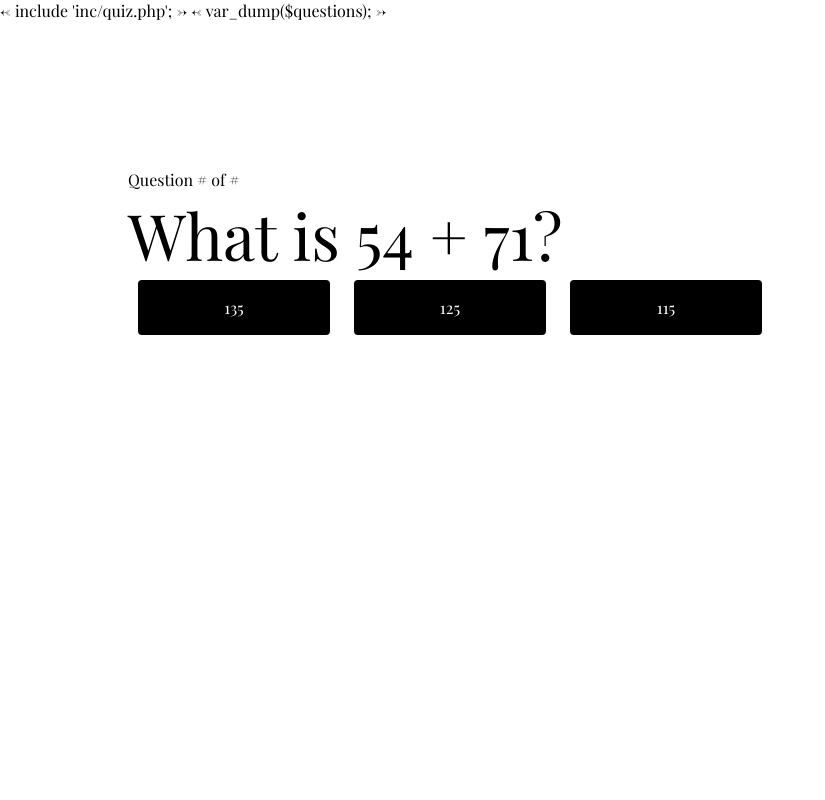
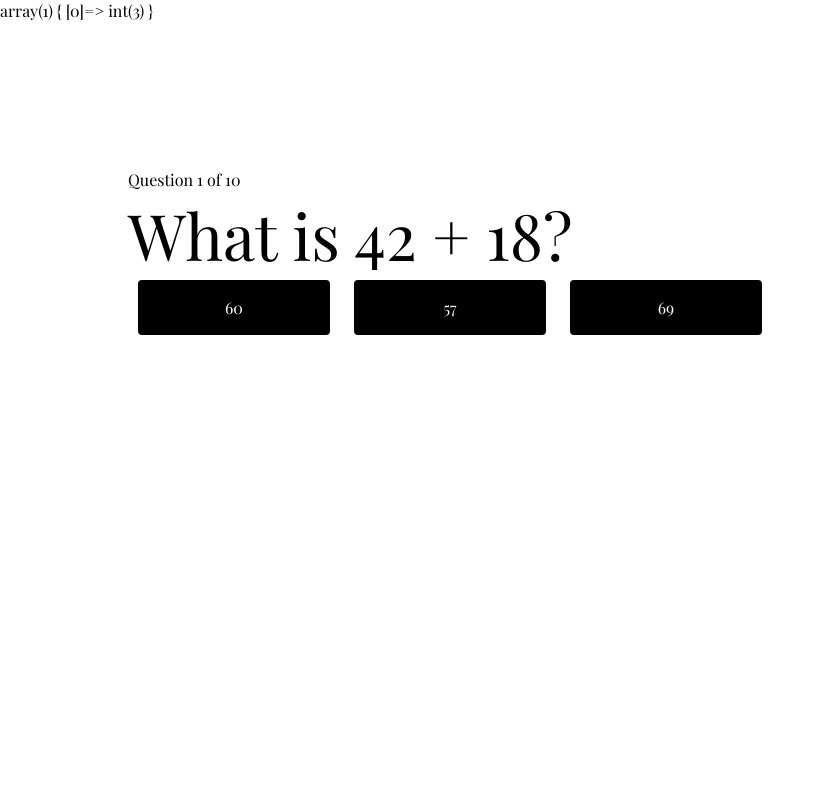
Before and after one commit to FelixA-GitHub/Unit-2-Project---Quiz-App, a PHP site: page / in a window 1280 px wide. Shown: the whole page, without its empty margins (0-825 px from the left). Run offline with PHP 8.4, Linux system fonts and the light colour scheme; some web fonts are replaced.

Commit message:
Speed Bump#1
Trying to figure out how to change the number of the current question i am on, and also keep track of how many times a question is asked

```diff
--- a/Unit 2 Project/inc/quiz.php
+++ b/Unit 2 Project/inc/quiz.php
@@ -2,17 +2,49 @@
 // Start the session
 session_start();
 // Include questions from the questions.php file
-include 'inc/questions.php';
-// Make a variable to hold the total number of questions to ask
-$questions = 10;
-// Make a variable to hold the toast message and set it to an empty string.
-$toast = "";
+include ('inc/questions.php');
+
 // Make a variable to determine if the score will be shown or not. Set it to false.
 $score = false;
 // Make a variable to hold a random index. Assign null to it.
 $randomIndex = null;
 // Make a variable to hold the current question. Assign null to it.
 $currentQuestion = null;
+
+$index = rand(0, count($questions));
+
+$question = $questions[$index];
+
+$answers = array($question["correctAnswer"],
+                 $question["firstIncorrectAnswer"],
+                 $question["secondIncorrectAnswer"]);
+
+shuffle($answers);
+
+// Make a variable to hold the toast message and set it to an empty string.
+$toast = null;
+
+//Checks if $_SERVER['REQUEST_METHOD'] is equal to POST
+if($_SERVER['REQUEST_METHOD'] == "POST") {
+    if($_POST['answer'] == $questions[$_POST['index']]['correctAnswer']) {
+        $toast = "Well done! That's correct.";
+    } else {
+        $toast = "Bummer! That was incorrect.";
+  }
+}
+
+// Make a variable to hold the total number of questions to ask
+$totalQuestions = count($questions);
+
+
+//Checks to see if $_SESSION['used_indexes'] is set
+if (!isset($_SESSION['used_indexes'])) {
+   $_SESSION['used_indexes'] = [];
+   $_SESSION['totalCorrect'] = 0;
+   array_push($_SESSION['used_indexes'], $index);
+}
+
+
 
 /*
     If the server request was of type POST
@@ -23,10 +55,7 @@ $currentQuestion = null;
         Otherwise:
             1. Assign a bummer message to the toast variable.
 */
-for($i = 1, $i <= 10, $i++) {
-  if(isset($_POST[]))
-}
-}
+
 /*
     Check if a session variable has ever been set/created to hold the indexes of questions already asked.
     If it has NOT:
--- a/Unit 2 Project/index.php
+++ b/Unit 2 Project/index.php
@@ -1,6 +1,9 @@
+<?php
+include ('inc/quiz.php');
+var_dump($_SESSION["used_indexes"]);
+?>
+
 <!DOCTYPE html>
-<- include 'inc/quiz.php'; ->
-<- var_dump($questions); ->
 <html lang="en">
 <head>
     <meta charset="UTF-8">
@@ -12,13 +15,16 @@
 <body>
     <div class="container">
         <div id="quiz-box">
-            <p class="breadcrumbs">Question # of #</p>
-            <p class="quiz">What is 54 + 71?</p>
-            <form action="index.html" method="post">
-                <input type="hidden" name="id" value="0" />
-                <input type="submit" class="btn" name="answer" value="135" />
-                <input type="submit" class="btn" name="answer" value="125" />
-                <input type="submit" class="btn" name="answer" value="115" />
+           <?php if($toast != null) {
+                    echo "<p> $toast </p>";
+}?>
+            <p class="breadcrumbs">Question <?php echo count($_SESSION["used_indexes"]) ?> of <?php echo $totalQuestions ?> </p>
+            <p class="quiz">What is <?php echo $question["leftAdder"]; ?> + <?php echo $question["rightAdder"]; ?>?</p>
+            <form action="index.php" method="post">
+                <input type="hidden" name="index" value="2" />
+                <input type="submit" class="btn" name="answer" value="<?php echo $answers[0]; ?>" />
+                <input type="submit" class="btn" name="answer" value="<?php echo $answers[1]; ?>" />
+                <input type="submit" class="btn" name="answer" value="<?php echo $answers[2]; ?>" />
             </form>
         </div>
     </div>
```
